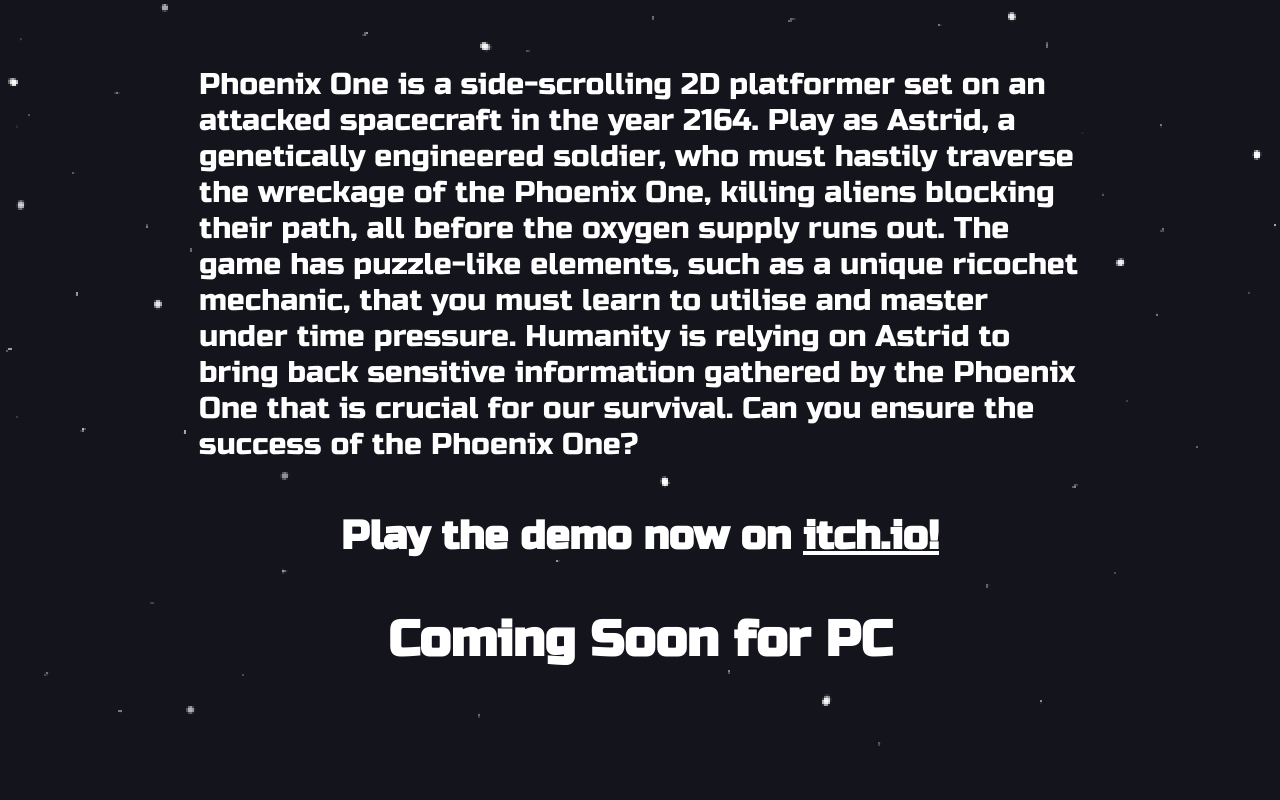
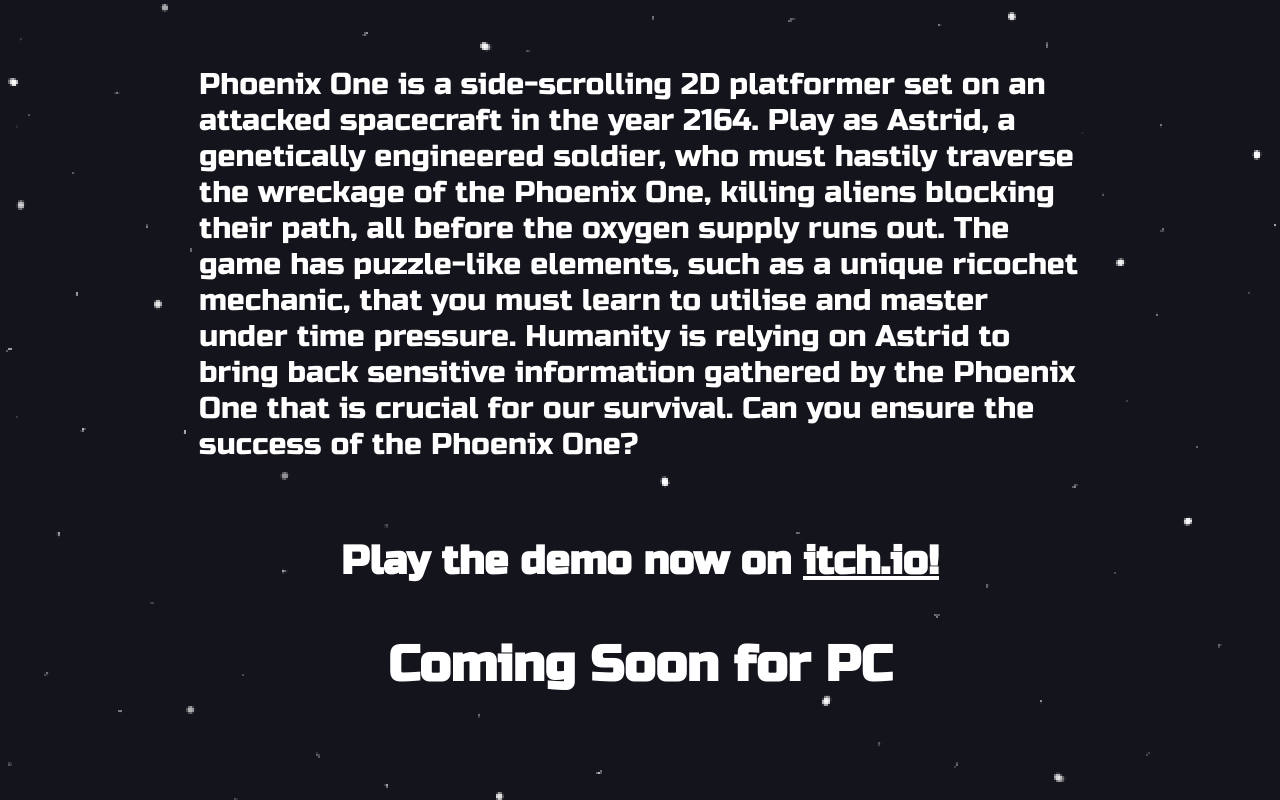
Before and after one commit to olisugo/lsw-website, a plain HTML site: page index.html in a window 1280 px wide. Shown: the part 814-1614 px from the top of the page. Before the commit the page ends 1564 px from the top, so only its background shows below. Drawn offline with Linux system fonts and the light colour scheme.

Commit message:
fixed issue with bg colour + width covering stars
<3 wrappers

```diff
--- a/index.html
+++ b/index.html
@@ -49,9 +49,13 @@
 
         <p class="blurb-large-text">Phoenix One is a side-scrolling 2D platformer set on an attacked spacecraft in the year 2164. Play as Astrid, a genetically engineered soldier, who must hastily traverse the wreckage of the Phoenix One, killing aliens blocking their path, all before the oxygen supply runs out. The game has puzzle-like elements, such as a unique ricochet mechanic, that you must learn to utilise and master under time pressure. Humanity is relying on Astrid to bring back sensitive information gathered by the Phoenix One that is crucial for our survival. Can you ensure the success of the Phoenix One?</p>
 
-        <h2>Play the demo now on <a href="https://lstandsforwinner.itch.io/phoenix-one-demo" target="_blank" rel="noopener noreferrer" title="Play the demo on Itch.io">itch.io!</a></h2>
+        <div class="wrapper">
+            <h2>Play the demo now on <a href="https://lstandsforwinner.itch.io/phoenix-one-demo" target="_blank" rel="noopener noreferrer" title="Play the demo on Itch.io">itch.io!</a></h2>
+        </div>
 
-        <h1>Coming Soon for PC</h1>
+        <div class="wrapper">
+            <h1>Coming Soon for PC</h1>
+        </div>
 
     </section>
   </body>
--- a/styles.css
+++ b/styles.css
@@ -114,6 +114,12 @@
     margin: 80px 10px;
 }
 
+section.blurb div.wrapper {
+    width: 100%;
+    display: flex;
+    justify-content: center;
+}
+
 section.blurb h2,
 section.blurb h2 a,
 section.blurb h2 a:visited {
@@ -121,8 +127,9 @@
     color: white;
     font-size: 40px;
     text-align: center;
-    margin: 50px 0;
+    margin: 25px 0;
     background-color: #14141c;
+    width: fit-content;
 }
 
 section.blurb h2 a:hover {
@@ -134,8 +141,9 @@
     color: white;
     font-size: 50px;
     text-align: center;
-    margin: 50px 0;
+    margin: 25px 0;
     background-color: #14141c;
+    width: fit-content;
 }
 
 section.blurb p {
```
